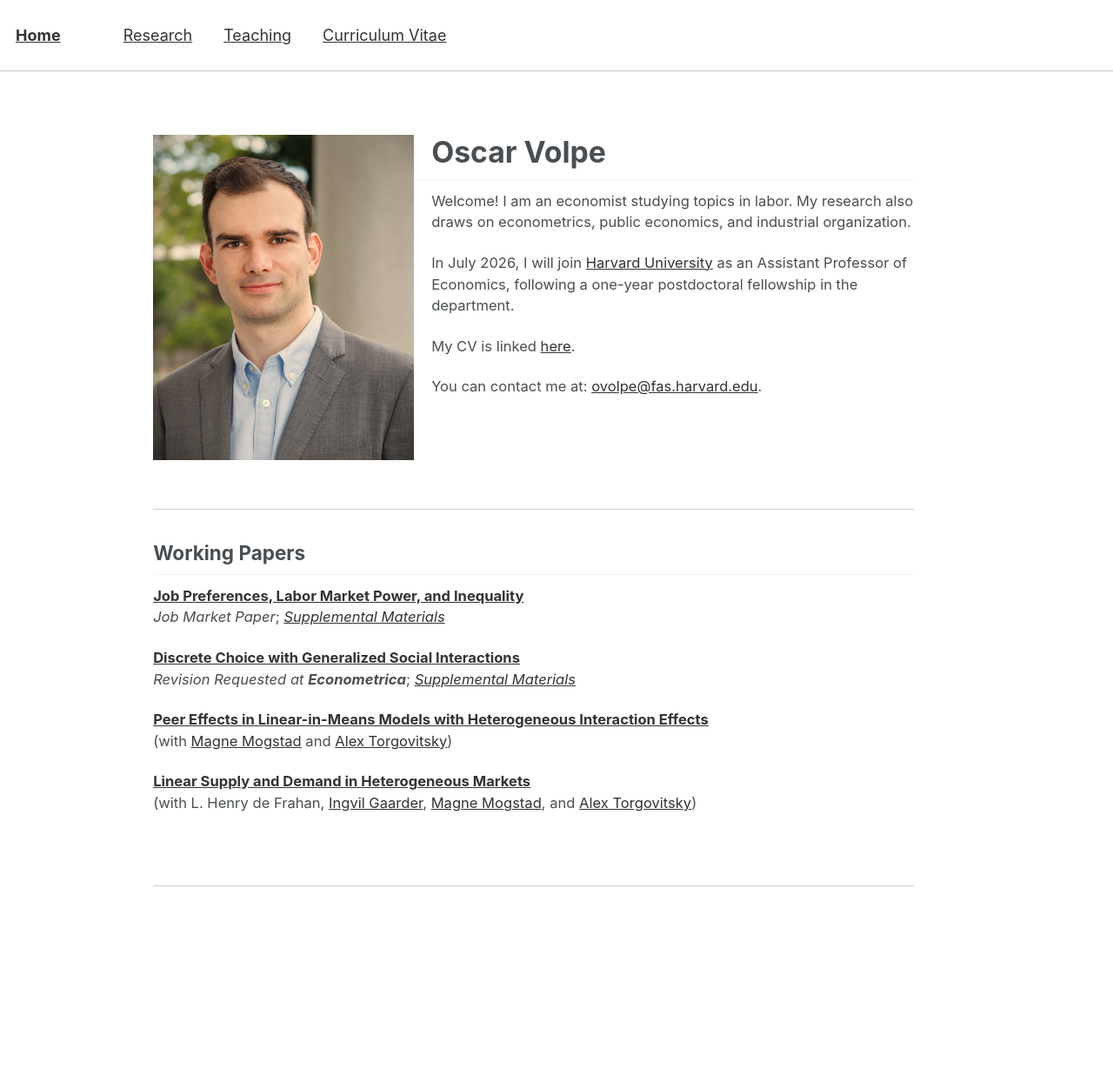
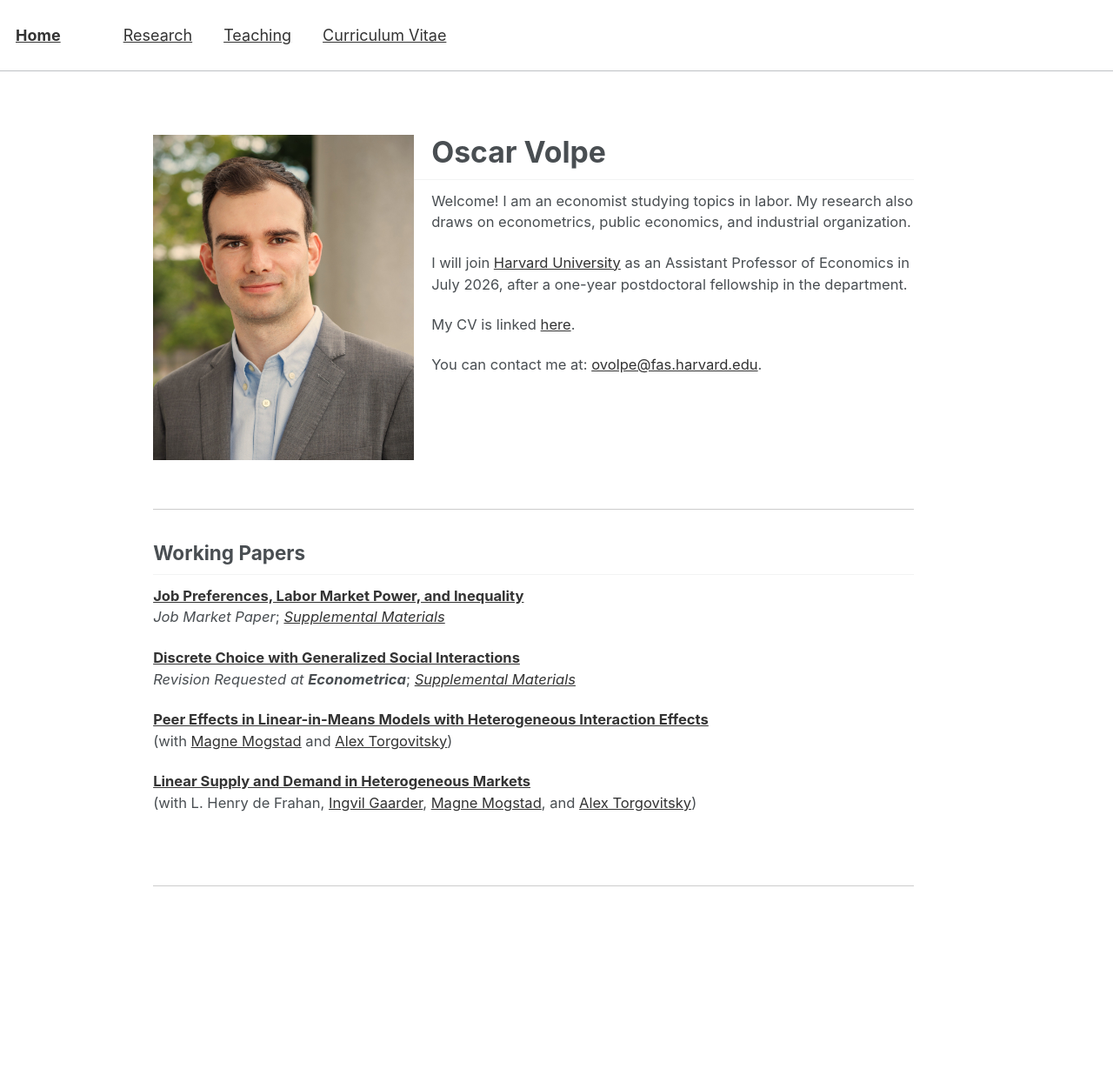
Before and after one commit to ovolpe/ovolpe.github.io, a Jekyll site: the page built from _pages/about.md, in a window 1280 px wide. Shown: the whole page at 87% size. Built offline with Jekyll 4.4.1, drawn with Linux system fonts in a browser that asks for light colours.

Commit message:
Update about.md

```diff
--- a/_pages/about.md
+++ b/_pages/about.md
@@ -12,7 +12,7 @@ redirect_from:
 
 Welcome! I am an economist studying topics in labor. My research also draws on econometrics, public economics, and industrial organization.
 
-In July 2026, I will join <a href="https://www.economics.harvard.edu">Harvard University</a> as an Assistant Professor of Economics, following a one-year postdoctoral fellowship in the department.
+I will join <a href="https://www.economics.harvard.edu">Harvard University</a> as an Assistant Professor of Economics in <br>July 2026, after a one-year postdoctoral fellowship in the department.
 
 My CV is linked <a href="/files/cv.pdf">here</a>.
 
```
